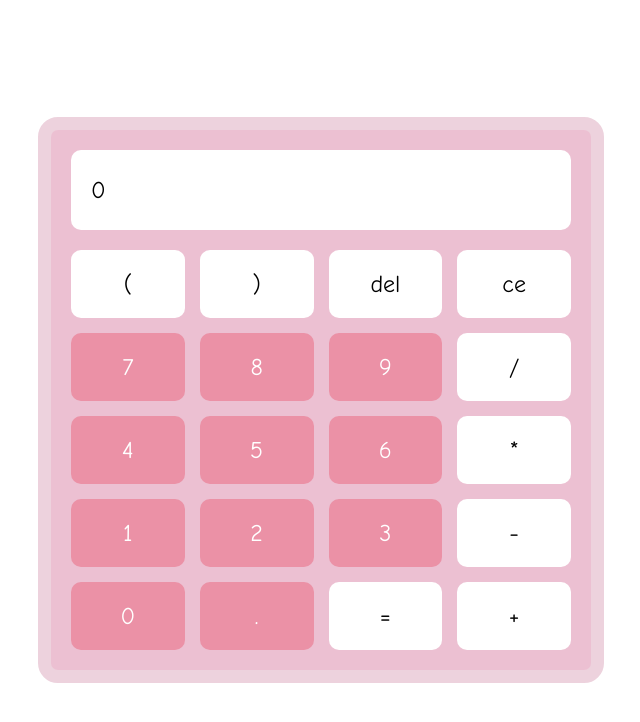
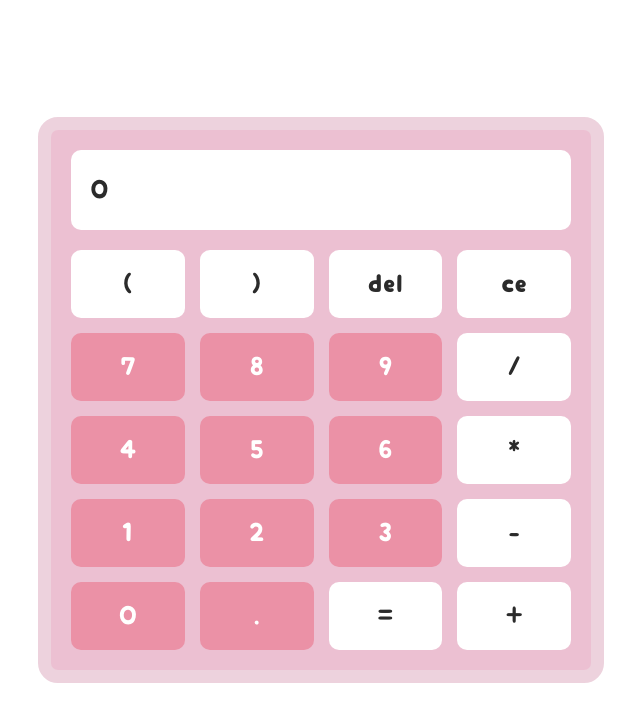
Before and after one commit to AleksandraPonikowska/calculator, a website built with Vite: page index.html in a window 1280 px wide. Shown: the whole page, without its empty margins (319-959 px from the left). Built offline with nearby package versions, Linux system fonts and the light colour scheme.

Commit message:
Changed font

```diff
--- a/src/style.css
+++ b/src/style.css
@@ -1,3 +1,8 @@
+@font-face {
+  font-family: "mini wakuwaku";
+  src: url("wakuwaku.otf");
+}
+
 body {
   display: flex;
   justify-content: center;
@@ -5,7 +10,8 @@ body {
   height: 100vh;
   margin: 0;
 
-  font-family: 'Comic Sans MS';
+  font-family: "mini wakuwaku";
+  color:rgb(43, 43, 43);
 
   font-size: 24px;
 }
```
Also changed, not shown: src/wakuwaku.otf (added).
